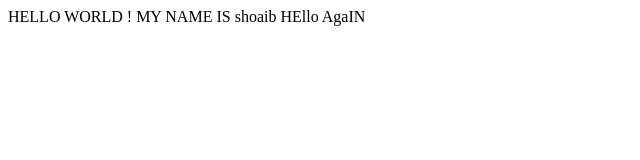
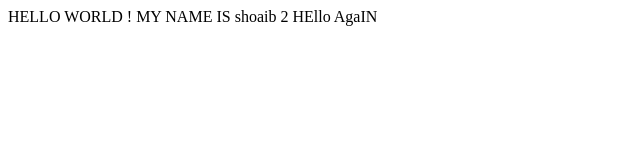
Before and after one commit to tshoaib06/web_programming_lec_0, a plain HTML site: page index.html in a window 1280 px wide. Shown: the full height of the page, 0-640 px from the left. Drawn offline with Linux system fonts and the light colour scheme.

Commit message:
Update index.html

```diff
--- a/index.html
+++ b/index.html
@@ -8,7 +8,7 @@
 </head>
 
 <body>
-    HELLO WORLD ! MY NAME IS shoaib
+    HELLO WORLD ! MY NAME IS shoaib 2
     HEllo AgaIN
 
 </body>
```
